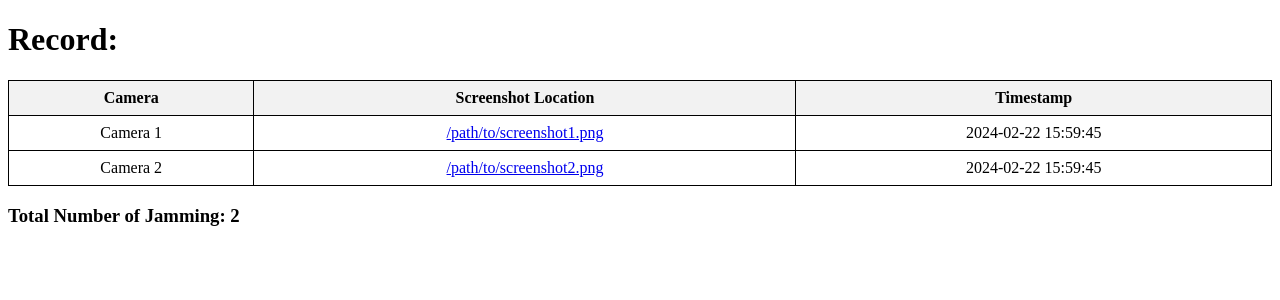
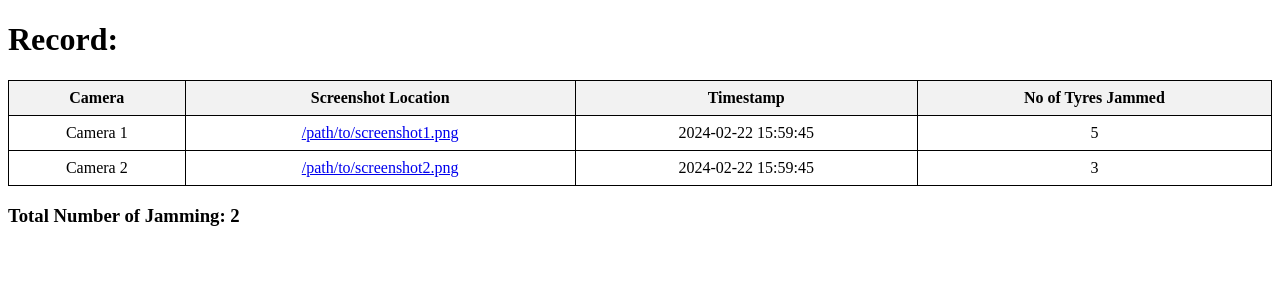
Before and after one commit to Samuel-2552/Apollo-Tyres-Project, a Flask app: page /record in a window 1280 px wide. Shown: the top 300 px of the page. Run offline with Flask 3, Linux system fonts and the light colour scheme; data comes from the database, SQL or seed files in the repository.

Commit message:
Updated database - No_ofTyres_jammed
// Added the no of tyres jammed column
in database

```diff
--- a/Data_folder_2/app.py
+++ b/Data_folder_2/app.py
@@ -256,16 +256,16 @@ def create_table():
     conn = sqlite3.connect('config.db')
     c = conn.cursor()
     c.execute('''CREATE TABLE IF NOT EXISTS record
-                 (camera TEXT, screenshot_location TEXT, timestamp TEXT)''')
+                 (camera TEXT, screenshot_location TEXT, timestamp TEXT,No_of_Tyres_Jammed INTEGER(20))''')
     conn.commit()
     conn.close()
 
-def update_record(camera, screenshot_location):
+def update_record(camera, screenshot_location,no_of_tyres):
     timestamp = datetime.now().strftime('%Y-%m-%d %H:%M:%S')
     conn = sqlite3.connect('config.db')
     c = conn.cursor()
-    c.execute('''INSERT INTO record (camera, screenshot_location, timestamp)
-                 VALUES (?, ?, ?)''', (camera, screenshot_location, timestamp))
+    c.execute('''INSERT INTO record (camera, screenshot_location, timestamp, No_of_Tyres_Jammed)
+                 VALUES (?, ?, ?, ?)''', (camera, screenshot_location, timestamp, no_of_tyres))
     conn.commit()
     conn.close()
 
@@ -522,8 +522,8 @@ def live_4():
     ip4 = retrieve_ip(3)
     return Response(generate_frames_4(ip4), mimetype='multipart/x-mixed-replace; boundary=frame')
 
-update_record('Camera 1', '/path/to/screenshot1.png')
-update_record('Camera 2', '/path/to/screenshot2.png')
+update_record('Camera 1', '/path/to/screenshot1.png',5)
+update_record('Camera 2', '/path/to/screenshot2.png',3)
 
 @app.route('/record')
 def record():
--- a/Data_folder_2/templates/record_template.html
+++ b/Data_folder_2/templates/record_template.html
@@ -28,6 +28,7 @@
                 <th>Camera</th>
                 <th>Screenshot Location</th>
                 <th>Timestamp</th>
+                <th>No of Tyres Jammed</th>
             </tr>
         </thead>
         <tbody>
@@ -36,6 +37,7 @@
                 <td>{{ record[0] }}</td>
                 <td><a href="{{ record[1] }}">{{ record[1] }}</a></td>
                 <td>{{ record[2] }}</td>
+                <td>{{ record[3] }}</td>
             </tr>
             {% endfor %}
         </tbody>
```
